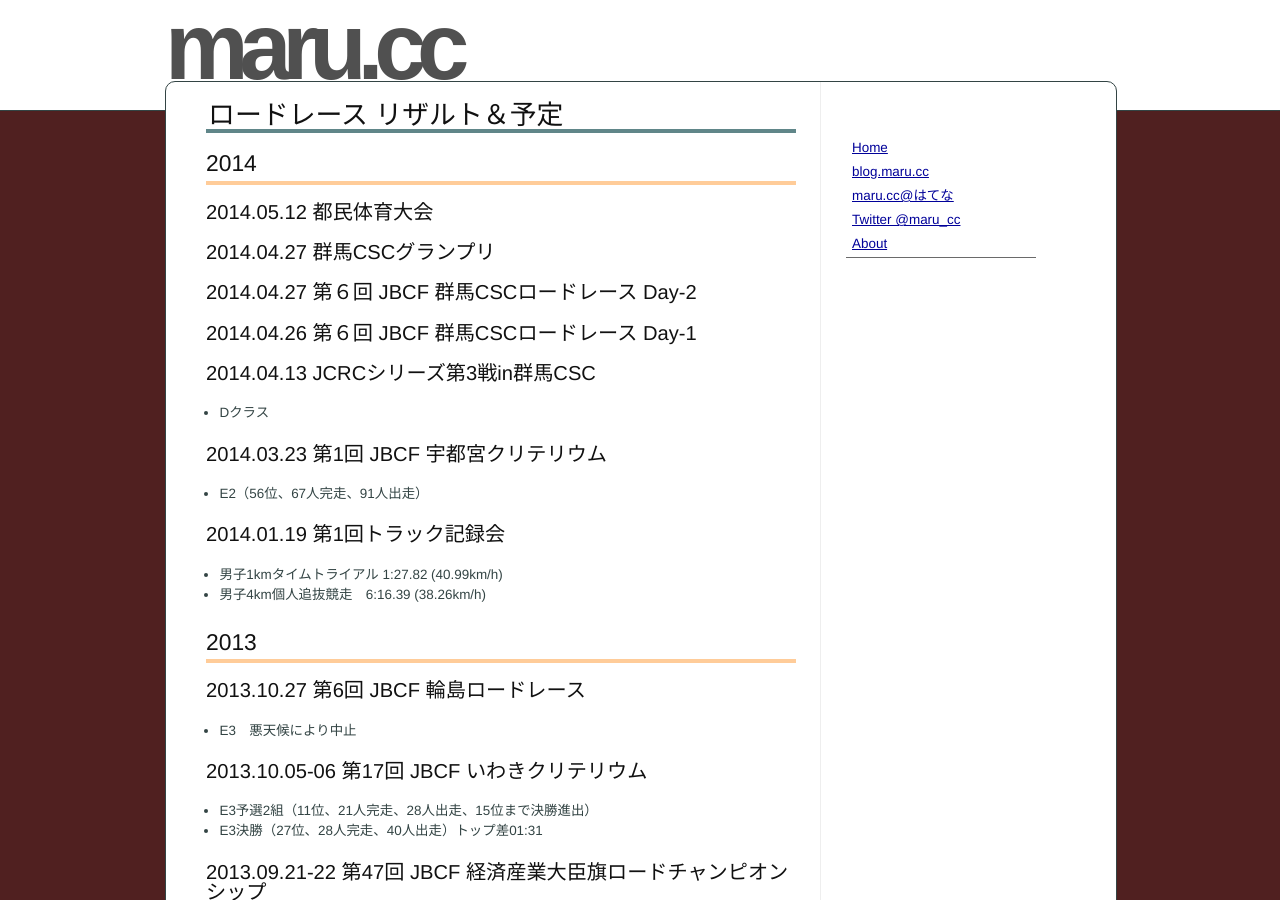
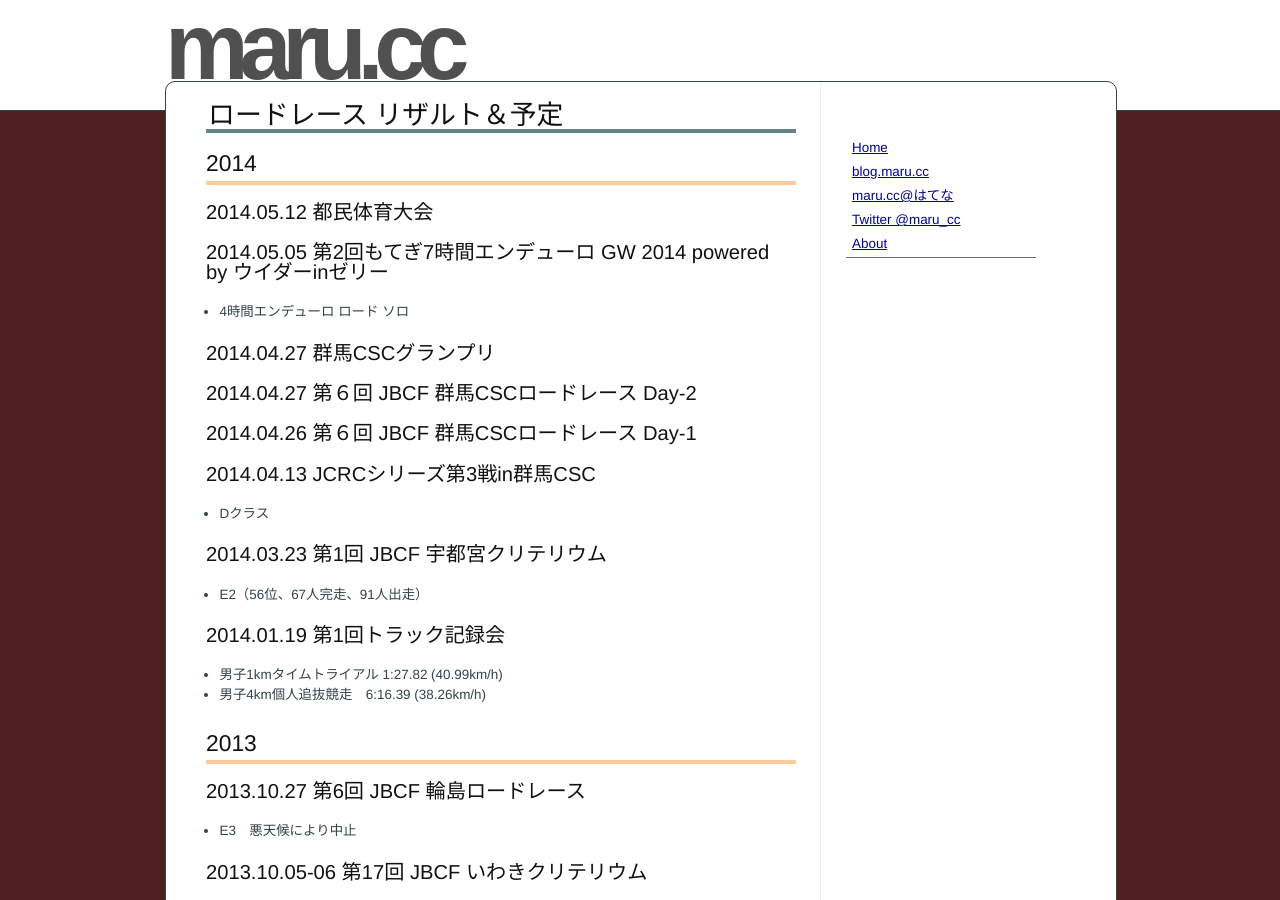
Before and after one commit to marucc/marucc.github.io, a Jekyll site: the page built from sports/results_bike.md, in a window 1280 px wide and 900 px high. Built offline with Jekyll 4.4.1, drawn with Linux system fonts in a browser that asks for light colours.

Commit message:
Published with https://stackedit.io/

```diff
--- a/sports/results_bike.md
+++ b/sports/results_bike.md
@@ -9,6 +9,10 @@ title: ロードレース リザルト＆予定
 ## 2014
 
 ### 2014.05.12 都民体育大会
+
+### 2014.05.05 第2回もてぎ7時間エンデューロ GW 2014 powered by ウイダーinゼリー
+
+- 4時間エンデューロ ロード ソロ
 
 ### 2014.04.27 群馬CSCグランプリ
 
```
